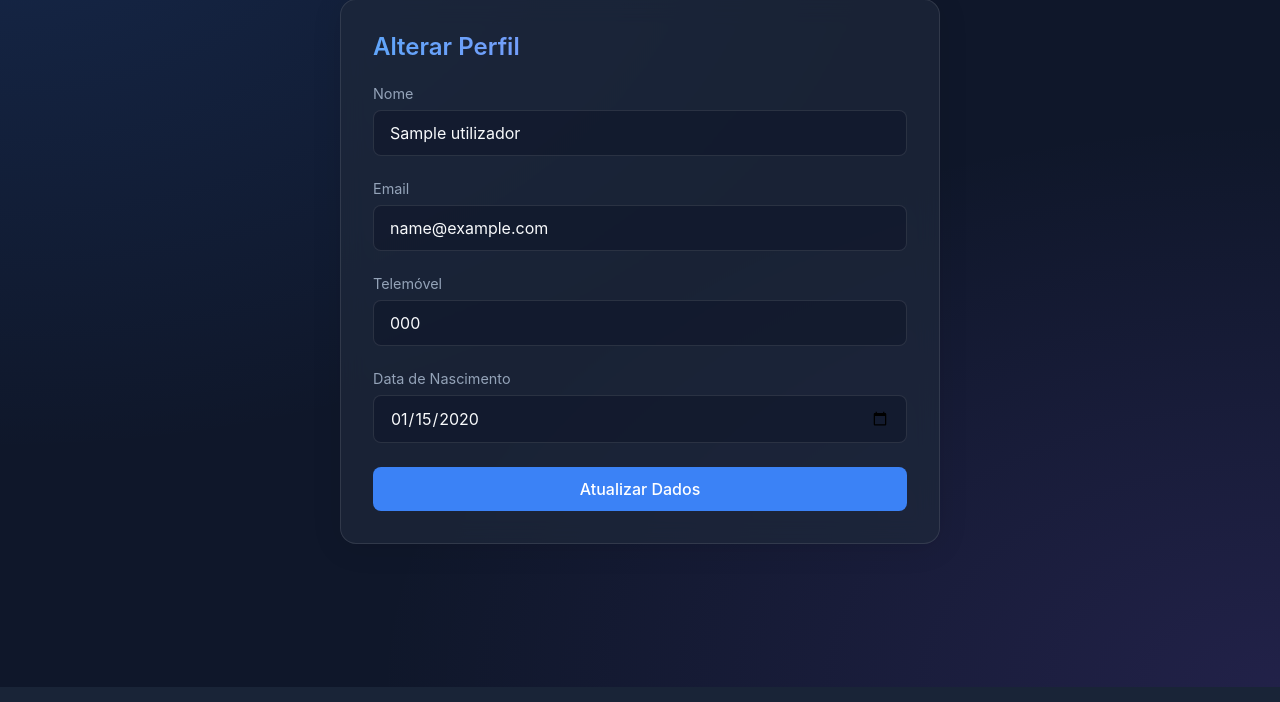
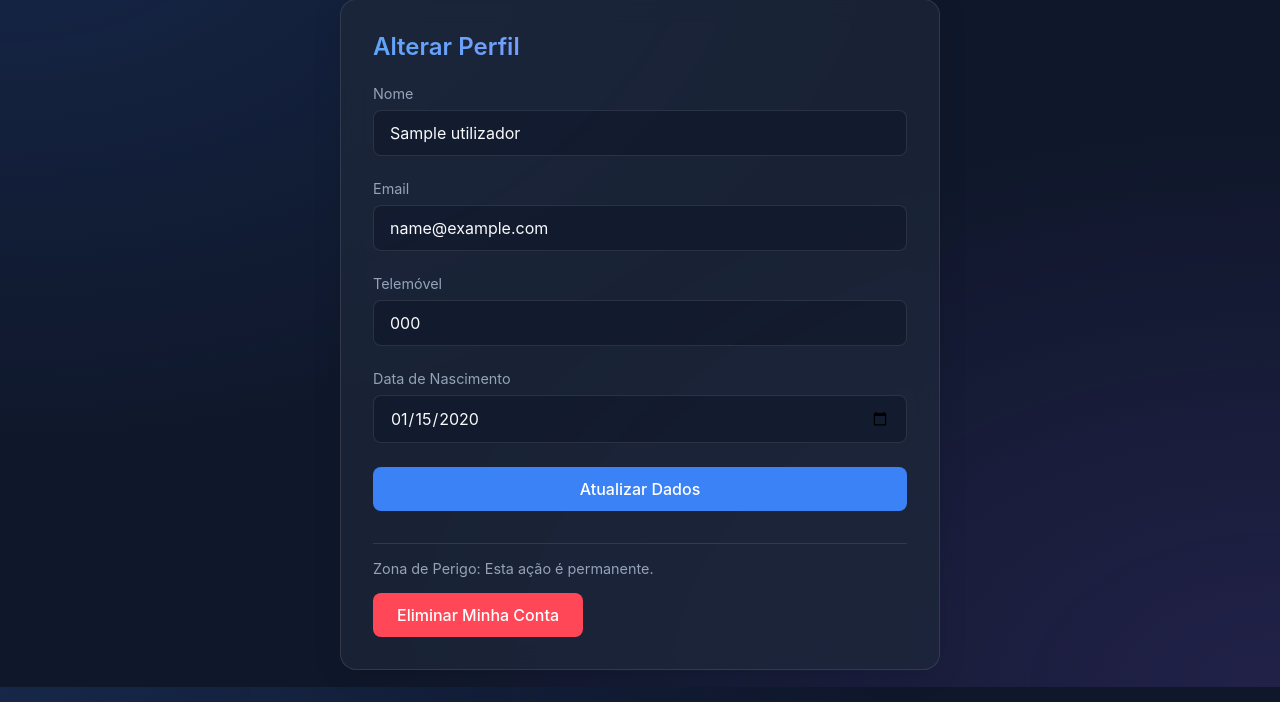
Before and after one commit to LEI-122667/PISID, a PHP site: page /alterar_utilizador.php in a window 1280 px wide. Shown: the part 113-815 px from the top of the page. Run offline with PHP 8.4, Linux system fonts and the light colour scheme; the visitor is signed in with stand-in values (Sample User, id 1); tables that the repository leaves empty hold one stand-in row (values such as "Sample post").

Commit message:
Web fixes, pedir password e podes remover o teu perfil

```diff
--- a/web/alterar_utilizador.php
+++ b/web/alterar_utilizador.php
@@ -126,6 +126,18 @@ if ($_SERVER['REQUEST_METHOD'] === 'POST') {
 
                 <button type="submit" class="btn">Atualizar Dados</button>
             </form>
+
+            <?php if (!$is_admin_editing_others): ?>
+                <div style="margin-top: 2rem; padding-top: 1rem; border-top: 1px solid rgba(255,255,255,0.1);">
+                    <p style="color: var(--text-secondary); font-size: 0.9rem; margin-bottom: 1rem;">Zona de Perigo: Esta
+                        ação é permanente.</p>
+                    <a href="remover_utilizador.php?id=<?= $target_user_id ?>" class="btn btn-secondary"
+                        style="background: #ff4757; width: auto;"
+                        onclick="return (confirm('Tem a CERTEZA que deseja eliminar a sua conta permanentemente?') && confirm('Esta ação não pode ser desfeita. Deseja mesmo continuar?'))">
+                        Eliminar Minha Conta
+                    </a>
+                </div>
+            <?php endif; ?>
         </div>
     </div>
 </body>
--- a/web/index.php
+++ b/web/index.php
@@ -50,6 +50,9 @@ if ($_SERVER['REQUEST_METHOD'] === 'POST') {
             <?php if (isset($error)): ?>
                 <div class="alert alert-error"><?= htmlspecialchars($error) ?></div>
             <?php endif; ?>
+            <?php if (isset($_GET['success'])): ?>
+                <div class="alert alert-success"><?= htmlspecialchars($_GET['success']) ?></div>
+            <?php endif; ?>
             <form method="POST">
                 <div class="form-group">
                     <label>Email do Utilizador</label>
```
